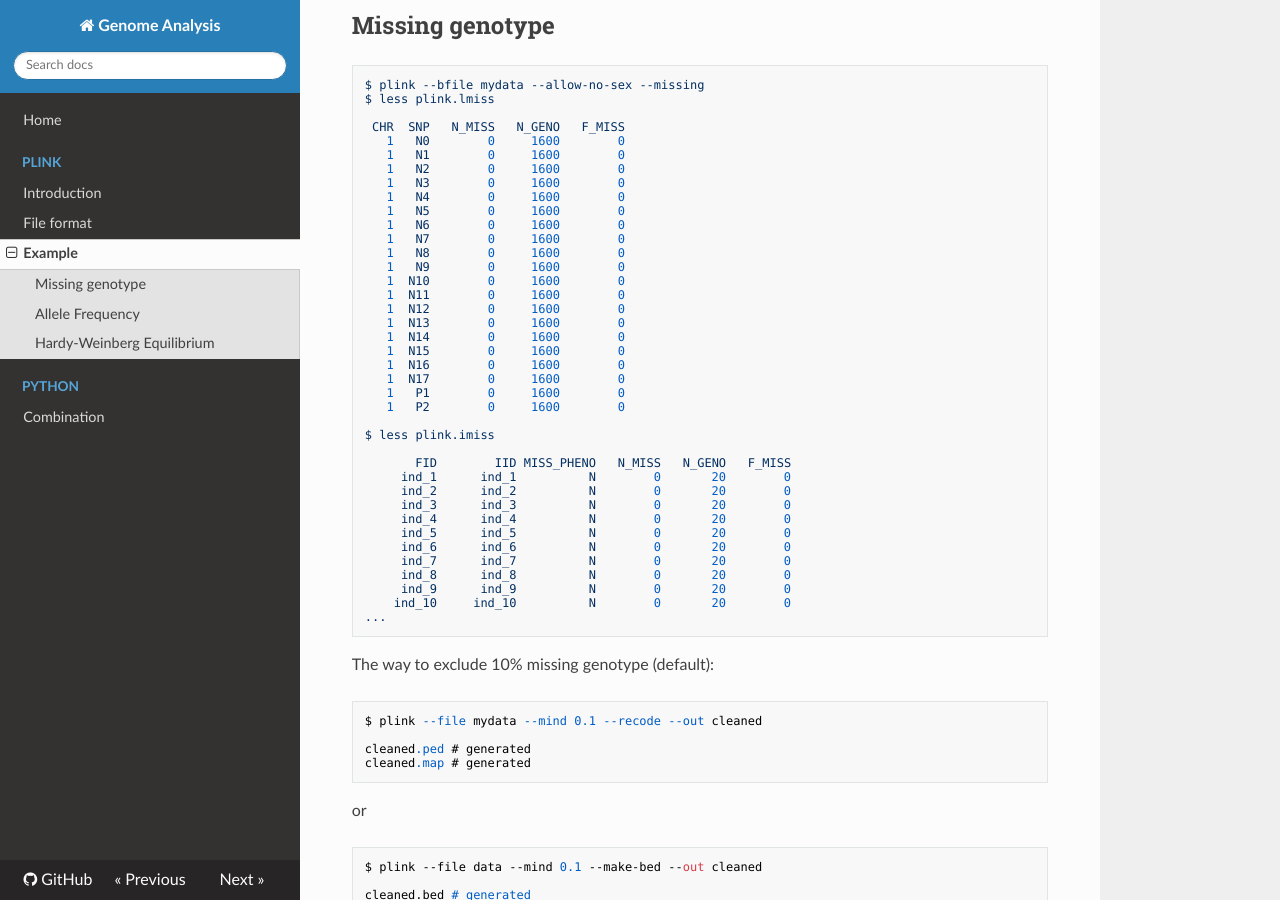
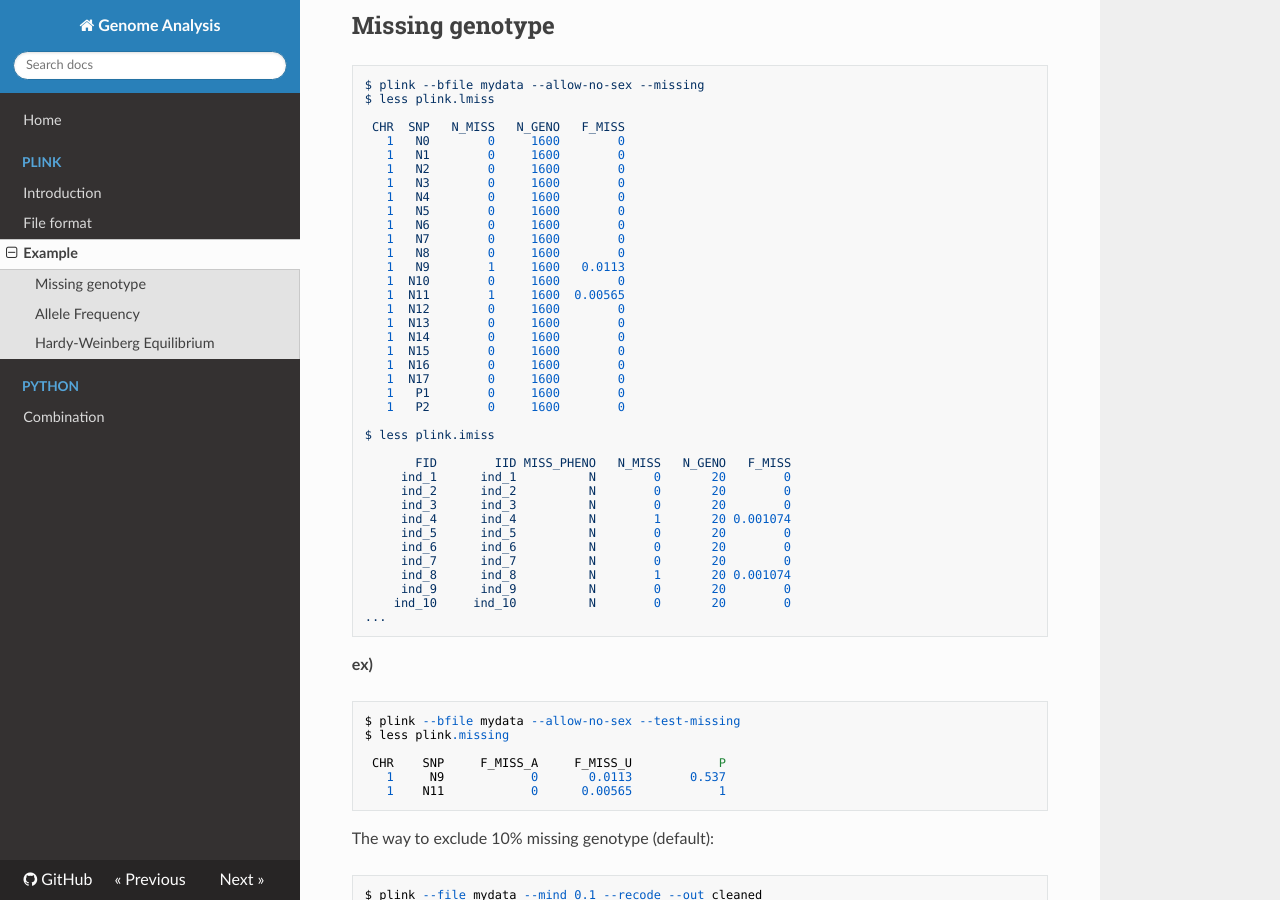
Before and after one commit to WonyoungCho/plink, an MkDocs documentation site: the page built from docs/plink_ex.md, in a window 1280 px wide and 900 px high, scrolled down 199 px. Built offline with MkDocs 1.6.1, drawn with Linux system fonts in a browser that asks for light colours; nearby versions of some CDN libraries; old or Windows-style settings are respelled for this version of MkDocs.

Commit message:
Update plink_ex.md

````diff
--- a/docs/plink_ex.md
+++ b/docs/plink_ex.md
@@ -16,9 +16,9 @@ $ less plink.lmiss
    1   N6        0     1600        0
    1   N7        0     1600        0
    1   N8        0     1600        0
-   1   N9        0     1600        0
+   1   N9        1     1600   0.0113
    1  N10        0     1600        0
-   1  N11        0     1600        0
+   1  N11        1     1600  0.00565
    1  N12        0     1600        0
    1  N13        0     1600        0
    1  N14        0     1600        0
@@ -34,14 +34,23 @@ $ less plink.imiss
      ind_1      ind_1          N        0       20        0
      ind_2      ind_2          N        0       20        0
      ind_3      ind_3          N        0       20        0
-     ind_4      ind_4          N        0       20        0
+     ind_4      ind_4          N        1       20 0.001074
      ind_5      ind_5          N        0       20        0
      ind_6      ind_6          N        0       20        0
      ind_7      ind_7          N        0       20        0
-     ind_8      ind_8          N        0       20        0
+     ind_8      ind_8          N        1       20 0.001074
      ind_9      ind_9          N        0       20        0
     ind_10     ind_10          N        0       20        0
 ...
+```
+**ex)**
+```
+$ plink --bfile mydata --allow-no-sex --test-missing
+$ less plink.missing
+
+ CHR    SNP     F_MISS_A     F_MISS_U            P
+   1     N9            0       0.0113        0.537
+   1    N11            0      0.00565            1
 ```
 
 The way to exclude 10% missing genotype (default):
````
